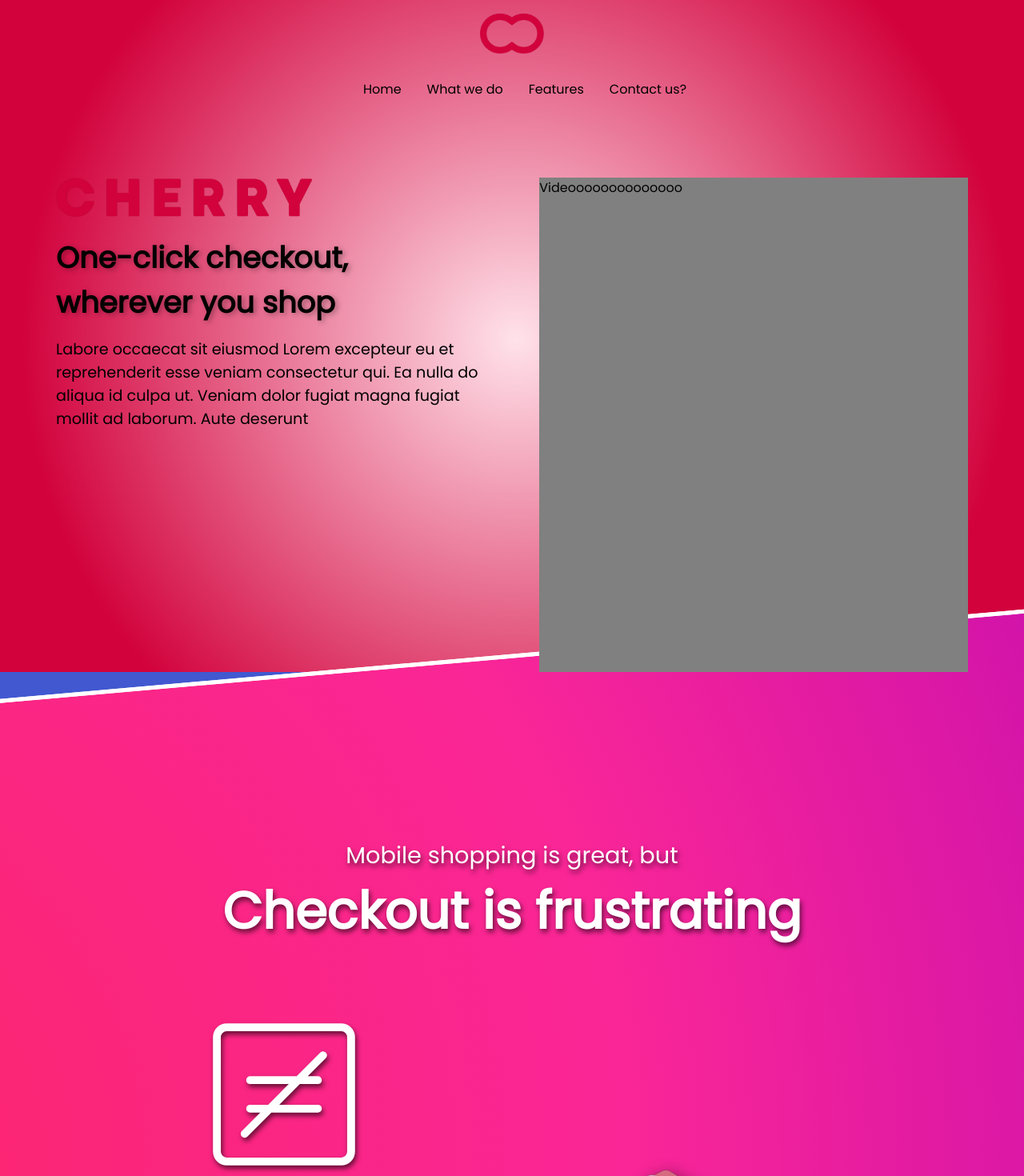
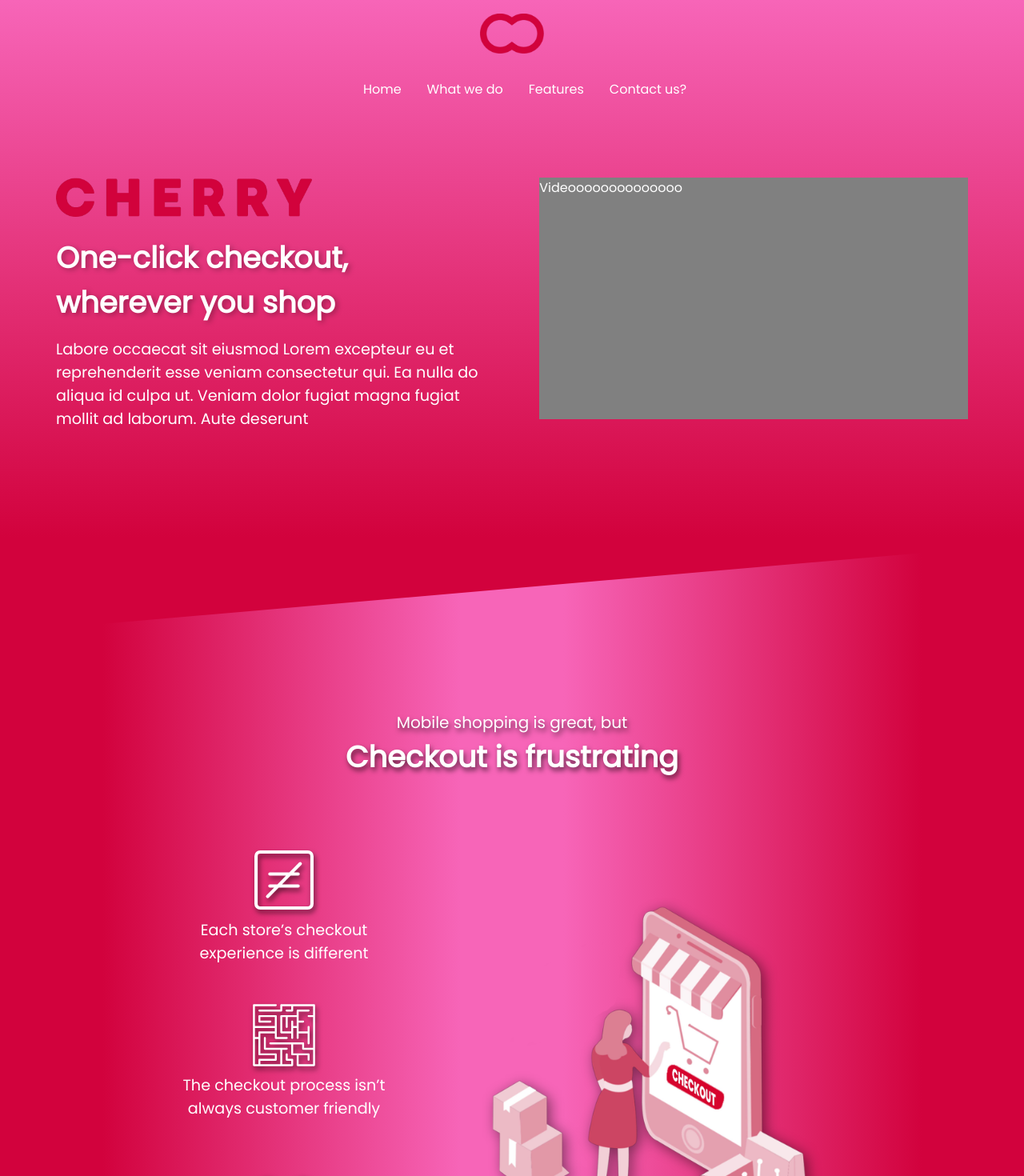
Before and after one commit to GCnomore/cherry_landing, a Next.js app: page / in a window 1280 px wide. Shown: the top 1470 px of the page at 80% size. Built offline with nearby package versions, Linux system fonts and the light colour scheme.

Commit message:
moving to desktop

```diff
--- a/components/Header/Header_Styled.tsx
+++ b/components/Header/Header_Styled.tsx
@@ -19,12 +19,14 @@ import {
 export const Container = styled.section`
   width: 100%;
   z-index: 2;
-
-  background-image: radial-gradient(
-    circle farthest-corner at 50.4% 50.5%,
+  background-image: linear-gradient(180deg, #f765b8 0%, ${MAIN_COLOR} 80%);
+  /* background-image: linear-gradient(180deg, #f1008a 0%, #2f23f3 100%); */
+  /* background-image: radial-gradient(
+    circle farthest-corner at 20.4% 30.5%,
     #ffe2ea 0%,
-    ${MAIN_COLOR} 80%
-  );
+    ${MAIN_COLOR} 30%,
+    #f1008a 80%
+  ); */
 `;
 
 export const Contents = styled.div`
@@ -36,7 +38,7 @@ export const Contents = styled.div`
   align-items: center;
   margin-left: auto;
   margin-right: auto;
-  /* color: white; */
+  color: white;
   overflow: hidden;
   /* background-image: linear-gradient(180deg, #f1008a 0%, #2f23f3 100%); */
 
@@ -44,6 +46,13 @@ export const Contents = styled.div`
     display: flex;
     justify-content: space-between;
     margin-top: 10rem;
+
+    @media (max-width: ${MAX_WIDTH_MOBILE}) {
+      flex-direction: column;
+      align-items: center;
+      width: auto;
+      margin-top: 5rem;
+    }
   }
 
   @media (max-width: ${MAX_WIDTH_MD}) {
@@ -97,6 +106,7 @@ export const IntroContainer = styled.section`
     align-items: center;
     text-align: center;
     width: 80%;
+    padding-bottom: 5rem;
   }
 
   > div {
@@ -150,15 +160,16 @@ export const VideoContainer = styled.section`
   height: 100%;
   display: flex;
   justify-content: flex-end;
-  align-items: center;
+  align-items: flex-start;
   animation-name: fadeIn;
   animation-duration: 1.5s;
   z-index: 2;
 
   > div {
     width: 100%;
-    height: 100%;
+    /* height: 100%; */
     background-color: grey;
+    aspect-ratio: 16/9;
   }
 `;
 
--- a/components/Section1/Section1.tsx
+++ b/components/Section1/Section1.tsx
@@ -58,7 +58,6 @@ export default function Section1() {
           </Styled.Contents>
         </Styled.ContentContainer>
       </Wrapper>
-      <Styled.BG />
     </Styled.Container>
   );
 }
--- a/components/Section1/Section1_Styled.ts
+++ b/components/Section1/Section1_Styled.ts
@@ -24,43 +24,28 @@ import {
   SECTION_PADDING,
 } from "../../utils/contants";
 
-export const BG = styled.div`
-  height: 124vh;
-  width: 200vw;
-  position: absolute;
-  margin-left: 10vw;
-  margin-top: -12vw;
-  transform: rotateZ(-5deg);
-  background-image: radial-gradient(
+export const Container = styled.section`
+  /* background-image: radial-gradient(
     circle farthest-corner at 10.2% 55.8%,
     rgba(252, 37, 103, 1) 0%,
     rgba(250, 38, 151, 1) 46.2%,
     rgba(186, 8, 181, 1) 90.1%
+  ); */
+  background-image: linear-gradient(
+    90deg,
+    ${MAIN_COLOR} 10%,
+    #f765b8 45%,
+    #f765b8 55%,
+    ${MAIN_COLOR} 90%
   );
-  /* background-image: linear-gradient(
-    90deg,
-    ${MAIN_COLOR} 20%,
-    #ffe2ea 50%,
-    ${MAIN_COLOR} 100%
-  ); */
-  border: 5px white solid;
-  /* background-image: radial-gradient(
-    circle farthest-corner at 50.4% 50.5%,
-    #ffe2ea 0%,
-    ${MAIN_COLOR} 80%
-  ); */
-  background-color: white;
-`;
-
-export const Container = styled.section`
-  position: relative;
+  clip-path: polygon(0 10%, 100% 0, 100% 90%, 0 100%);
   width: 100%;
-  height: 100%;
+  margin-top: -20vh;
   padding: ${SECTION_PADDING};
   display: flex;
   justify-content: center;
+
   /* background-image: linear-gradient(180deg, #f1008a 0%, ${MAIN_COLOR} 100%); */
-
   /* Mobile layout */
   @media (max-width: ${SCREEN_MOBILE}) {
     height: auto;
@@ -113,7 +98,7 @@ export const TitleSection = styled.section`
     font-weight: 300;
 
     @media (max-width: ${SCREEN_SM}) {
-      font-size: ${HEADING_SM};
+      font-size: ${HEADING_XS};
     }
 
     @media (max-width: ${SCREEN_MOBILE_SM}) {
@@ -128,6 +113,14 @@ export const TitleSection = styled.section`
         margin: 0;
         font-size: ${HEADING_XL};
         font-weight: 600;
+
+        @media (max-width: ${SCREEN_SM}) {
+          font-size: ${HEADING_MD};
+        }
+
+        @media (max-width: ${SCREEN_XS}) {
+          font-size: ${HEADING_SM};
+        }
       }
     }
   }
@@ -140,7 +133,7 @@ export const TitleImage = styled.div`
   flex: 1;
   transform: translateX(-20%);
   > img {
-    width: 100%;
+    width: 80%;
   }
 `;
 
@@ -202,6 +195,8 @@ export const Contents = styled.div`
 
     @media (max-width: ${SCREEN_XS}) {
       font-size: ${FONT_SIZE_XS};
+      margin: 1.5rem 0rem;
+      padding: 0 6rem;
     }
   }
 `;
@@ -209,11 +204,11 @@ export const Contents = styled.div`
 export const ImageContainer = styled.span`
   width: 5rem;
   @media (max-width: ${SCREEN_SM}) {
-    width: 12rem;
+    width: 5rem;
   }
 
   @media (max-width: ${SCREEN_XS}) {
-    width: 9rem;
+    width: 3rem;
   }
 
   > img {
```
Also changed, not shown: 1 other file (tests, documents, lock files or other folders).
